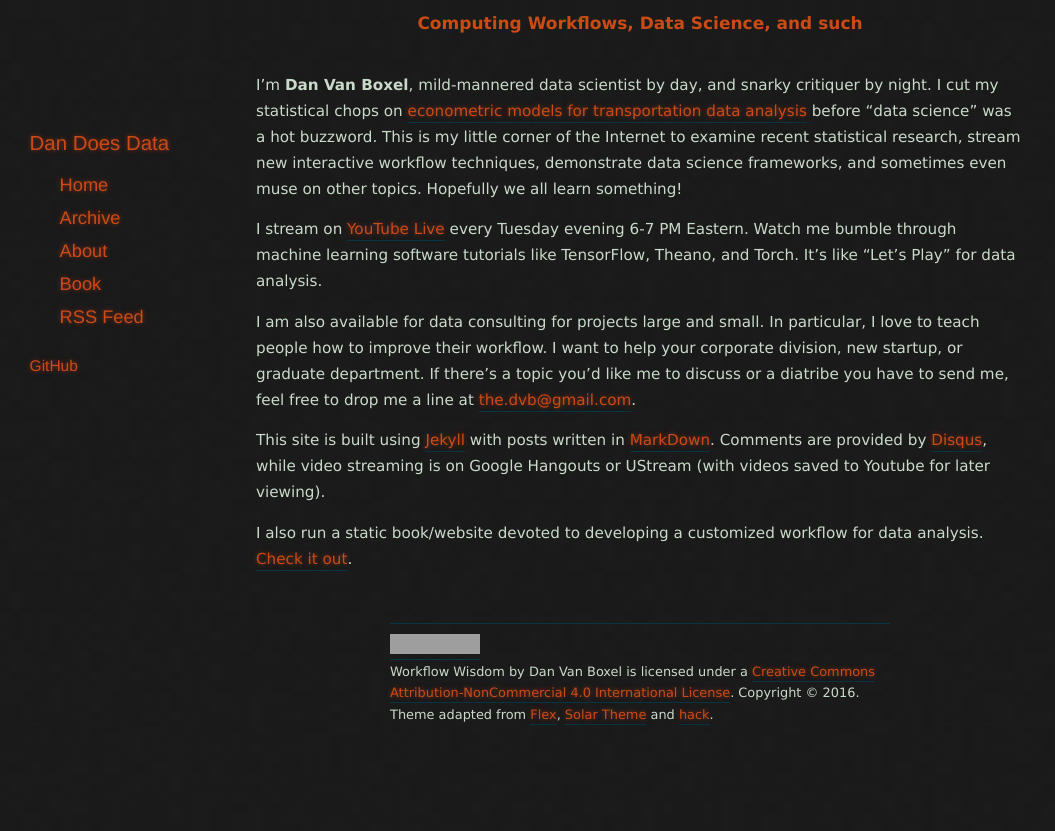
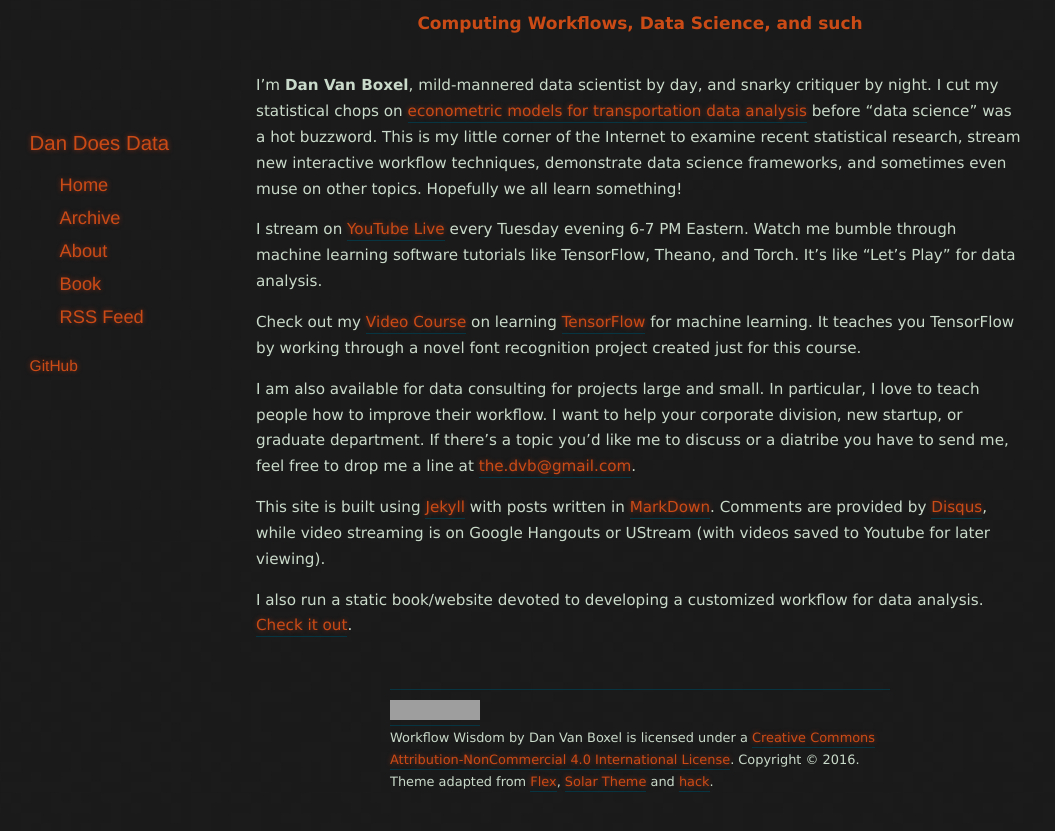
Before and after one commit to dvbuntu/wisdom, a Jekyll site: the page built from about/index.markdown, in a window 1280 px wide. Shown: the top 831 px of the page, without its empty margins (0-1055 px from the left). Built offline with Jekyll 4.4.1, drawn with Linux system fonts in a browser that asks for light colours; nearby versions of some CDN libraries; Markdown is read by kramdown in place of the engine named in the settings; grey boxes are pictures that could not be loaded.

Commit message:
Add TF course to about page.

```diff
--- a/about/index.markdown
+++ b/about/index.markdown
@@ -7,6 +7,8 @@
 
 I stream on [YouTube Live](http://www.youtube.com/c/DanVanBoxel/live) every Tuesday evening 6-7 PM Eastern.  Watch me bumble through machine learning software tutorials like TensorFlow, Theano, and Torch.  It's like "Let's Play" for data analysis.
 
+Check out my [Video Course](https://www.packtpub.com/big-data-and-business-intelligence/deep-learning-tensorflow-video) on learning [TensorFlow](https://www.tensorflow.org/) for machine learning.  It teaches you TensorFlow by working through a novel font recognition project created just for this course.
+
 I am also available for data consulting for projects large and small.  In particular, I love to teach people how to improve their workflow.  I want to help your corporate division, new startup, or graduate department.  If there's a topic you'd like me to discuss or a diatribe you have to send me, feel free to drop me a line at <mailto:the.dvb@gmail.com>.
 
 This site is built using [Jekyll](https://jekyllrb.com/) with posts written in [MarkDown](https://en.wikipedia.org/wiki/Markdown).  Comments are provided by [Disqus](https://disqus.com/), while video streaming is on Google Hangouts or UStream (with videos saved to Youtube for later viewing).
```
